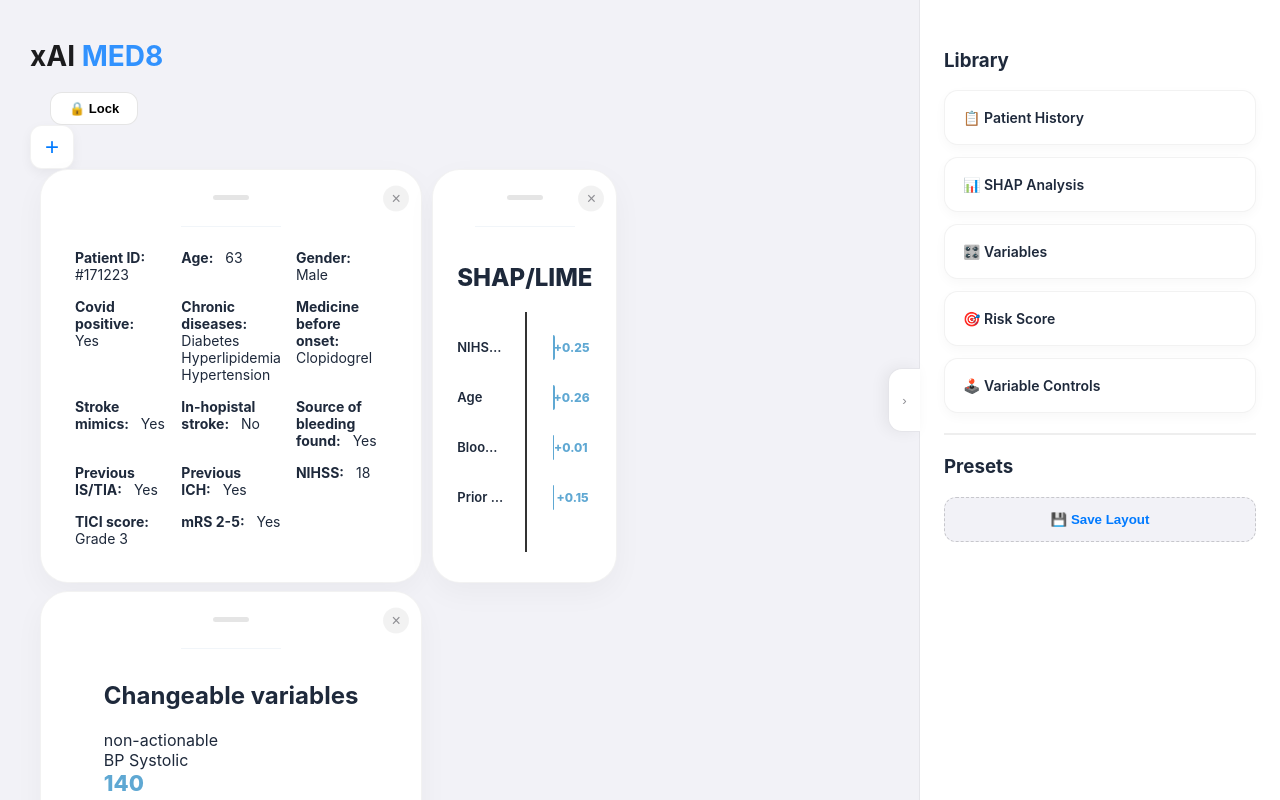
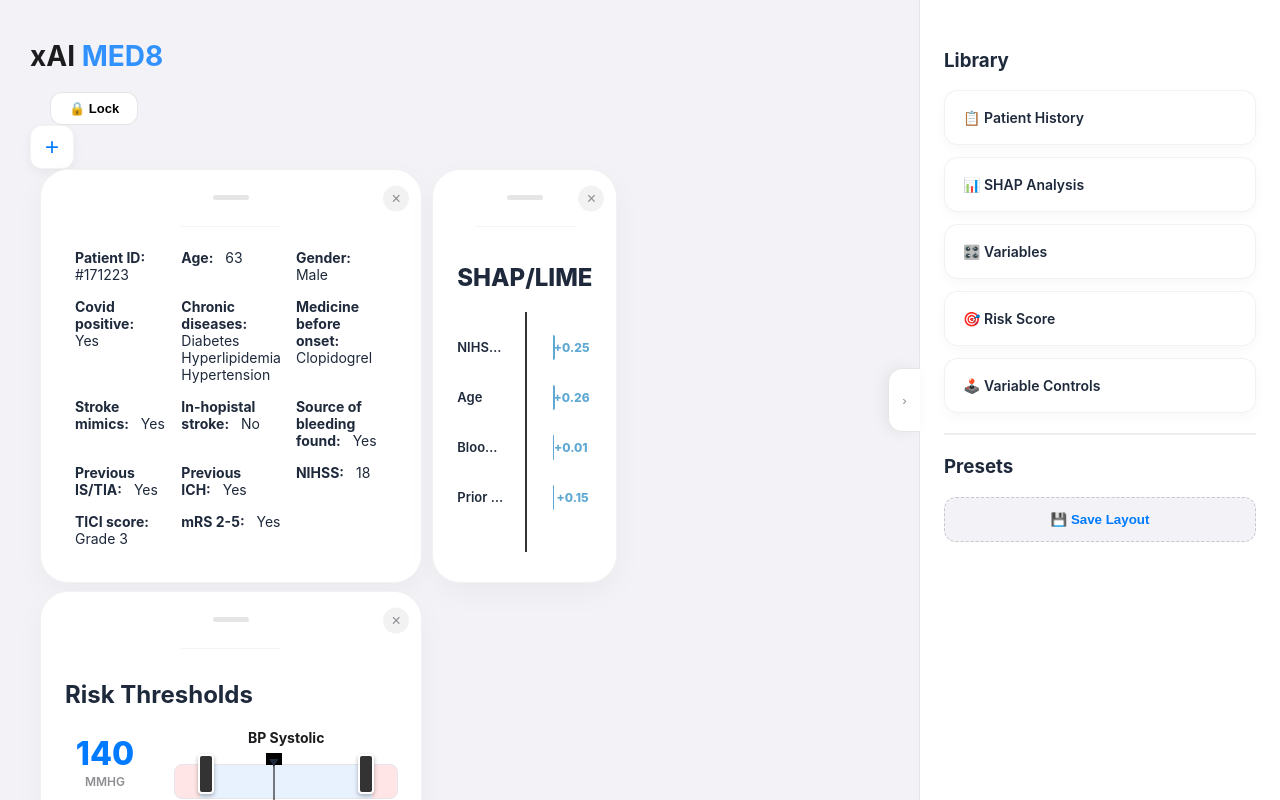
Before and after one commit to Daviedlassen/xAI_MED8, a React (Vite) app in the folder frontend/: page / in a window 1280 px wide. Built offline with nearby package versions, Linux system fonts and the light colour scheme.

Commit message:
+ wip på interface 3

```diff
--- a/frontend/src/components/dashboard/Dashboard.css
+++ b/frontend/src/components/dashboard/Dashboard.css
@@ -19,7 +19,23 @@
 .header-stat { font-size: 14px; }
 .stat-label { font-weight: 700; margin-right: 8px; }
 
-.clinical-var-row { margin-bottom: 25px; }
+.clinical-var-row {
+  display: flex; /* Key Change: Shift to row layout */
+  align-items: center;
+  gap: 25px; /* Spacing between the value and the gauge */
+  margin-bottom: 30px;
+  width: 100%;
+}
+
+.var-value-stack {
+  display: flex;
+  flex-direction: column;
+  justify-content: center;
+  align-items: center;
+  min-width: 90px; /* Ensures the gauge starts at the same spot in every row */
+  text-align: center;
+}
+
 .var-name { font-weight: 700; font-size: 16px; display: block; margin-bottom: 8px; }
 .var-controls { display: flex; align-items: center; gap: 20px; }
 
@@ -33,8 +49,8 @@
   box-shadow: inset 0 2px 4px rgba(0,0,0,0.05);
 }
 
-.v-num { font-size: 22px; font-weight: 800; color: #5fa8d3; display: block; }
-.v-unit { font-size: 10px; color: #8e8e93; text-transform: uppercase; }
+.v-num { font-size: 26px; font-weight: 800; color: #007aff; }
+.v-unit { font-size: 11px; color: #8e8e93; text-transform: uppercase; }
 
 .slider-container { flex: 1; }
 .clinical-range {
@@ -87,6 +103,15 @@
   background-color: #f2f2f7;
   overflow: hidden;
   position: relative;
+}
+
+.dual-slider-container {
+  flex: 1; /* Key Change: Forces the gauge to stretch */
+  position: relative;
+  display: flex;
+  flex-direction: column; /* stacked label above visual bar */
+  justify-content: center;
+  min-height: 70px;
 }
 
 /* 2. DASHBOARD CANVAS */
@@ -353,6 +378,14 @@
   background: rgba(0, 122, 255, 0.05);
 }
 
+.var-label {
+  display: block;
+  font-weight: 600;
+  font-size: 14px;
+  color: #1c1c1e;
+  margin-bottom: 6px;
+}
+
 .preset-delete-btn {
   width: 44px;
   height: 44px;
@@ -376,3 +409,144 @@
   margin-top: 20px;
   font-style: italic;
 }
+
+.gauge-track {
+  position: relative;
+  height: 30px;
+  width: 100%; /* Stretch within flex container */
+  border-radius: 6px;
+  border: 1px solid #ddd;
+  margin-top: 10px; /* Space for labels below */
+  overflow: visible; /* To allow triangle on top */
+}
+
+.patient-marker {
+  position: absolute;
+  top: -8px; /* Offset above visual bar */
+  width: 0; height: 0;
+  border-left: 6px solid transparent;
+  border-right: 6px solid transparent;
+  border-top: 10px solid #000;
+  transform: translateX(-50%);
+}
+
+.patient-marker::after {
+  content: '';
+  position: absolute;
+  top: 0;
+  left: -1px;
+  width: 2px;
+  height: 40px;
+  background: rgba(0,0,0,0.5); /* The thin line extending down */
+}
+
+.tick-label {
+  position: absolute;
+  top: 35px; /* Offset below visual bar */
+  font-size: 11px;
+  font-weight: bold;
+  transform: translateX(-50%);
+}
+
+.value-box.critical .v-num {
+  color: #ff3b30;
+}
+.value-box.safe .v-num {
+  color: #007aff;
+}
+
+.clinical-var-row {
+  display: flex;
+  align-items: center;
+  gap: 30px;
+  margin-bottom: 40px;
+  width: 100%;
+}
+
+.var-value-stack {
+  display: flex;
+  flex-direction: column;
+  min-width: 80px;
+  text-align: left;
+}
+
+.v-num {
+  font-size: 32px;
+  font-weight: 800;
+  color: #007aff;
+  line-height: 1;
+}
+
+.v-num.critical {
+  color: #ff3b30;
+}
+
+.v-unit {
+  font-size: 12px;
+  color: #8e8e93;
+  font-weight: 600;
+  margin-top: 4px;
+}
+
+.dual-slider-container {
+  flex: 1; /* This makes the bar stretch */
+  position: relative;
+  display: flex;
+  flex-direction: column;
+}
+
+.var-label {
+  font-size: 14px;
+  font-weight: 700;
+  margin-bottom: 8px;
+}
+
+.gauge-track {
+  position: relative;
+  height: 35px;
+  width: 100%;
+  border-radius: 8px;
+  border: 1px solid #e5e5ea;
+}
+
+.patient-marker {
+  position: absolute;
+  top: -12px;
+  width: 0;
+  height: 0;
+  border-left: 8px solid transparent;
+  border-right: 8px solid transparent;
+  border-top: 12px solid #000;
+  transform: translateX(-50%);
+  z-index: 3;
+}
+
+.tick-label {
+  position: absolute;
+  top: 40px;
+  font-size: 11px;
+  font-weight: 800;
+  transform: translateX(-50%);
+}
+
+.thumb-input {
+  position: absolute;
+  top: 25px; /* Aligned with track */
+  width: 100%;
+  pointer-events: none;
+  appearance: none;
+  background: none;
+  z-index: 4;
+}
+
+.thumb-input::-webkit-slider-thumb {
+  appearance: none;
+  pointer-events: auto;
+  width: 16px;
+  height: 40px;
+  background: #333;
+  border-radius: 4px;
+  border: 2px solid white;
+  cursor: ew-resize;
+  box-shadow: 0 2px 4px rgba(0,0,0,0.3);
+}
--- a/frontend/src/components/dashboard/Dashboard.jsx
+++ b/frontend/src/components/dashboard/Dashboard.jsx
@@ -34,9 +34,19 @@ const availableModules = [
 ];
 
 const Dashboard = () => {
-  const [patientData, setPatientData] = useState({
-    nihss: 5, age: 65, glucose: 110, prestroke_mrs: 0,
-    sys_bp: 140, dis_bp: 90, cholesterol: 200
+  const [patientData] = useState({
+  nihss: 5,
+  age: 65,
+  glucose: 110,
+  sys_bp: 140,
+  cholesterol: 200
+});
+
+  const [thresholds, setThresholds] = useState({
+  sys_bp: { low: 80, high: 220 },
+  glucose: { low: 80, high: 180 },
+  cholesterol: { low: 60, high: 100 },
+  nihss: { low: 0, high: 4 }
 });
 
   const [activeVariableCategory, setActiveVariableCategory] = useState("top");
@@ -85,8 +95,9 @@ const Dashboard = () => {
   analysis: (size) => <AnalysisChart data={shapData} size={size} />,
   interact: (size) => (
     <InteractableVariables
-        values={patientData}
-        onChange={setPatientData}
+      patientData={patientData}     // Static patient facts
+      thresholds={thresholds}       // Adjustable boundaries
+      onChange={setThresholds}      // Slider updates the limit
       activeCategory={activeVariableCategory}
       size={size}
     />
--- a/frontend/src/components/modules/InteractableVariables.jsx
+++ b/frontend/src/components/modules/InteractableVariables.jsx
@@ -1,66 +1,86 @@
 import React, { useMemo } from "react";
 
-const InteractableVariables = ({ values, onChange, shapData, activeCategory }) => {
+const InteractableVariables = ({ patientData, thresholds, onChange, activeCategory }) => {
   const allConfigs = {
-    sys_bp: { label: "BP Systolic", unit: "mmHg", min: 60, max: 240, safe: [80, 220], category: "cardio" },
-    dis_bp: { label: "BP Diastolic", unit: "mmHg", min: 20, max: 220, safe: [60, 120], category: "cardio" },
-    glucose: { label: "Glucose", unit: "mg/DL", min: 60, max: 220, safe: [80, 180], category: "metabolic" },
-    cholesterol: { label: "LDL Cholesterol", unit: "mg/DL", min: 0, max: 190, safe: [60, 100], category: "cardio" },
-    clopidogrel: { label: "Clopidogrel", unit: "mg", min: 0, max: 150, safe: [0, 75], category: "med" },
-    nihss: { label: "NIHSS Score", unit: "pts", min: 0, max: 42, safe: [0, 4], category: "other" },
+    sys_bp: { label: "BP Systolic", unit: "mmHg", min: 60, max: 240, category: "cardio" },
+    dis_bp: { label: "BP Diastolic", unit: "mmHg", min: 20, max: 220, category: "cardio" },
+    glucose: { label: "Glucose", unit: "mg/DL", min: 60, max: 220, category: "metabolic" },
+    cholesterol: { label: "LDL Cholesterol", unit: "mg/DL", min: 0, max: 190, category: "cardio" },
+    clopidogrel: { label: "Clopidogrel", unit: "mg", min: 0, max: 150, category: "med" },
+    nihss: { label: "NIHSS Score", unit: "pts", min: 0, max: 42, category: "other" },
   };
 
-  const topContributorKeys = useMemo(() => {
-    if (!shapData) return ["sys_bp", "glucose"];
-    return [...shapData]
-      .sort((a, b) => Math.abs(b.value) - Math.abs(a.value))
-      .map(item => {
-        const n = item.name.toLowerCase();
-        if (n.includes("bp") || n.includes("systolic")) return "sys_bp";
-        if (n.includes("glucose")) return "glucose";
-        if (n.includes("nihss")) return "nihss";
-        return null;
-      }).filter(Boolean).slice(0, 4);
-  }, [shapData]);
+  const renderList = useMemo(() => {
+    const keys = Object.keys(allConfigs);
+    if (activeCategory === "top") {
+      return ["sys_bp", "glucose", "nihss"].map(k => ({ ...allConfigs[k], key: k }));
+    }
+    return keys
+      .filter(k => allConfigs[k].category === activeCategory)
+      .map(k => ({ ...allConfigs[k], key: k }));
+  }, [activeCategory]);
 
-  const renderList = useMemo(() => {
-    if (activeCategory === "top") return topContributorKeys.map(k => ({ ...allConfigs[k], key: k }));
-    return Object.entries(allConfigs)
-      .filter(([_, v]) => v.category === activeCategory)
-      .map(([k, v]) => ({ ...v, key: k }));
-  }, [activeCategory, topContributorKeys]);
+  const handleUpdate = (key, type, newVal) => {
+    const current = thresholds[key] || { low: 0, high: 100 };
+    const val = Number(newVal);
+    if (type === 'low' && val >= current.high) return;
+    if (type === 'high' && val <= current.low) return;
+
+    onChange({
+      ...thresholds,
+      [key]: { ...current, [type]: val }
+    });
+  };
 
   return (
-    <div className="variable-content-module">
-      <header className="content-header">
-        <h2 className="module-title">Changeable variables</h2>
-        <span className="non-actionable-tag">non-actionable</span>
+    <div className="variable-content-module" style={{ width: '100%', height: '100%' }}>
+      <header className="content-header" style={{ marginBottom: '20px' }}>
+        <h2 className="module-title">Risk Thresholds</h2>
       </header>
 
       <div className="sliders-scroll-area">
         {renderList.map((s) => {
-          const val = values[s.key] || s.min;
-          const start = ((s.safe[0] - s.min) / (s.max - s.min)) * 100;
-          const end = ((s.safe[1] - s.min) / (s.max - s.min)) * 100;
+          const patientVal = patientData[s.key] || 0;
+          const { low, high } = thresholds[s.key] || { low: s.min, high: s.max };
+
+          const lowPct = ((low - s.min) / (s.max - s.min)) * 100;
+          const highPct = ((high - s.min) / (s.max - s.min)) * 100;
+          const patientPct = ((patientVal - s.min) / (s.max - s.min)) * 100;
+          const isUnsafe = patientVal < low || patientVal > high;
 
           return (
             <div key={s.key} className="clinical-var-row">
-              <span className="var-label">{s.label}</span>
-              <div className="var-interaction-group">
-                <div className="value-box">
-                  <span className="v-num">{val}</span>
-                  <span className="v-unit">{s.unit}</span>
+              <div className="var-value-stack">
+                <span className={`v-num ${isUnsafe ? "critical" : ""}`}>{patientVal}</span>
+                <span className="v-unit">{s.unit}</span>
+              </div>
+
+              <div className="dual-slider-container">
+                <span className="var-label">{s.label}</span>
+                <div
+                  className="gauge-track"
+                  style={{
+                    background: `linear-gradient(to right,
+                      #ffe5e5 0%, #ffe5e5 ${lowPct}%,
+                      #e8f2ff ${lowPct}%, #e8f2ff ${highPct}%,
+                      #ffe5e5 ${highPct}%, #ffe5e5 100%)`
+                  }}
+                >
+                  <div className="patient-marker" style={{ left: `${patientPct}%` }} />
+                  <span className="tick-label" style={{ left: `${lowPct}%` }}>{low}</span>
+                  <span className="tick-label" style={{ left: `${highPct}%` }}>{high}</span>
                 </div>
-                <div className="slider-wrapper">
-                  <input
-                    type="range" min={s.min} max={s.max} value={val}
-                    onChange={(e) => onChange({ ...values, [s.key]: Number(e.target.value) })}
-                    className="clinical-range"
-                    style={{
-                      background: `linear-gradient(to right, #ffe5e5 ${start}%, #e8f2ff ${start}%, #e8f2ff ${end}%, #ffe5e5 ${end}%)`
-                    }}
-                  />
-                </div>
+
+                <input
+                  type="range" min={s.min} max={s.max} value={low}
+                  onChange={(e) => handleUpdate(s.key, 'low', e.target.value)}
+                  className="thumb-input"
+                />
+                <input
+                  type="range" min={s.min} max={s.max} value={high}
+                  onChange={(e) => handleUpdate(s.key, 'high', e.target.value)}
+                  className="thumb-input"
+                />
               </div>
             </div>
           );
--- a/frontend/src/components/modules/Modules.css
+++ b/frontend/src/components/modules/Modules.css
@@ -177,3 +177,69 @@
 .variable-tabs-row::-webkit-scrollbar {
   display: none; /* Hide scrollbar Chrome/Safari */
 }
+
+.dual-slider-container {
+  position: relative;
+  width: 100%;
+  height: 60px; /* Extra space for labels */
+  display: flex;
+  align-items: center;
+}
+
+.gauge-track {
+  position: absolute;
+  height: 30px;
+  width: 100%;
+  border-radius: 4px;
+  border: 1px solid #ddd;
+  pointer-events: none; /* Let clicks pass through to sliders */
+  z-index: 1;
+}
+
+/* Invisible sliders layered on top */
+.thumb-input {
+  position: absolute;
+  width: 100%;
+  pointer-events: none;
+  appearance: none;
+  background: none;
+  z-index: 2;
+  margin: 0;
+}
+
+.thumb-input::-webkit-slider-thumb {
+  appearance: none;
+  pointer-events: auto;
+  width: 14px;
+  height: 34px;
+  background: #333;
+  border-radius: 2px;
+  cursor: ew-resize;
+  border: 2px solid white;
+  box-shadow: 0 2px 4px rgba(0,0,0,0.2);
+}
+
+.patient-marker {
+  position: absolute;
+  top: -10px;
+  width: 2px;
+  height: 40px;
+  background: #000;
+  z-index: 0;
+}
+
+.patient-marker::before {
+  content: '▼';
+  position: absolute;
+  top: -8px;
+  left: -5px;
+  font-size: 10px;
+}
+
+.tick-label {
+  position: absolute;
+  top: 35px;
+  font-size: 10px;
+  font-weight: bold;
+  transform: translateX(-50%);
+}
```
Lines whose indentation alone changed are shown as unchanged.
